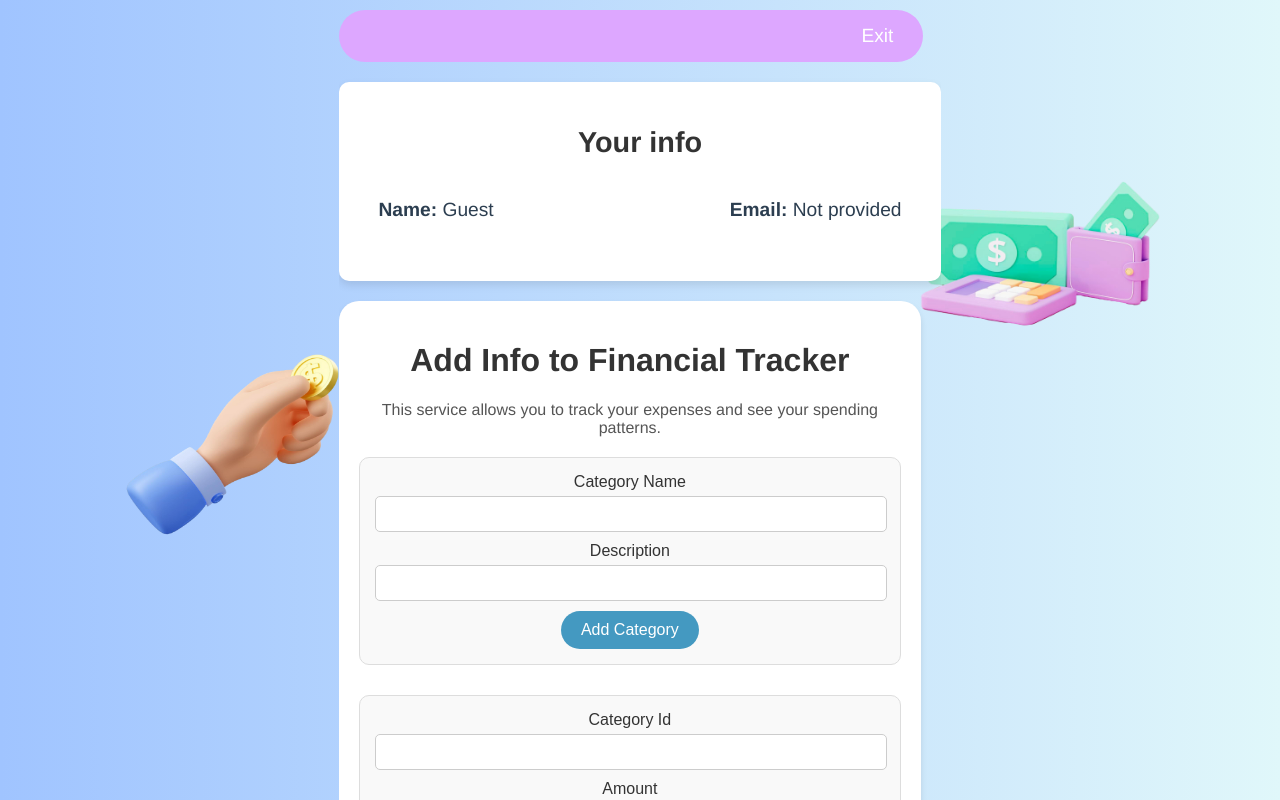
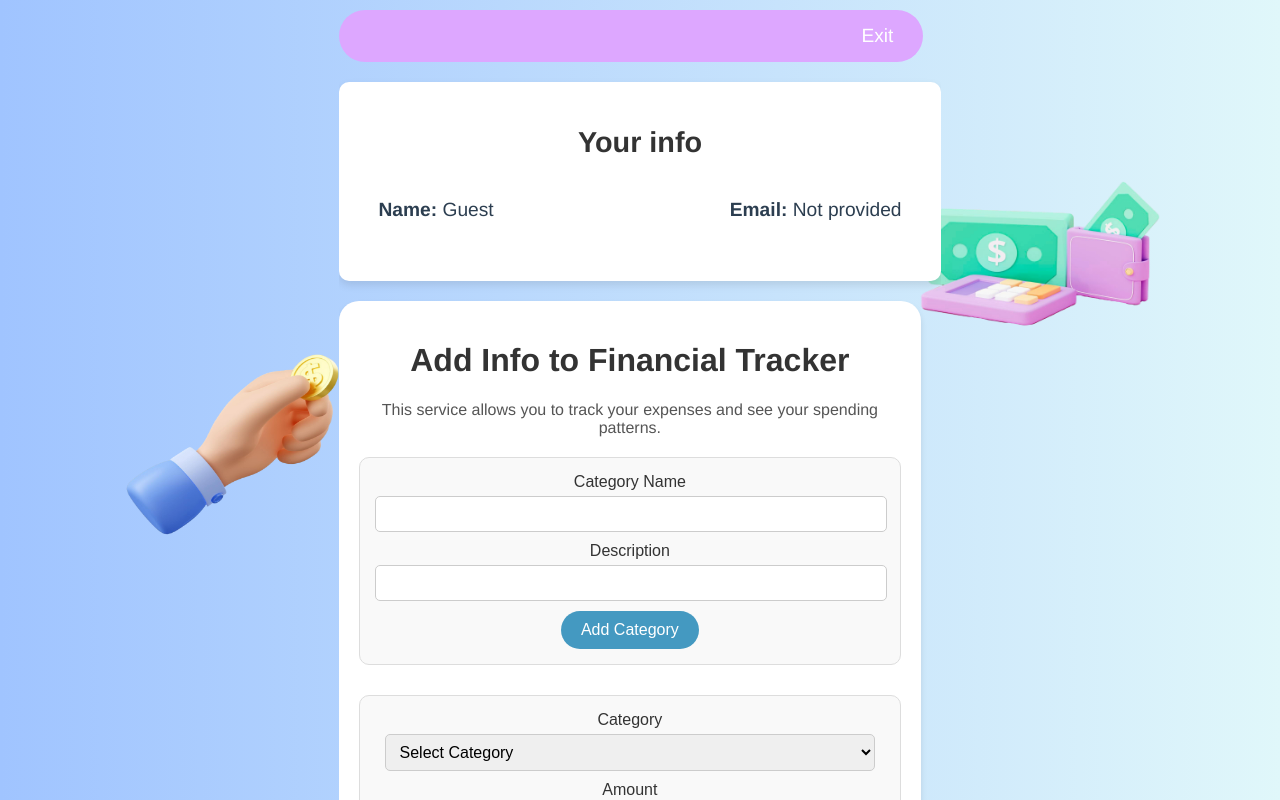
Before and after one commit to dushesk/final_project, a Vue app in the folder frontend/: page /home in a window 1280 px wide. Shown: the top 800 px of the page. Built offline with nearby package versions, Linux system fonts and the light colour scheme.

Commit message:
Форма для добавления расхода

```diff
--- a/frontend/src/components/Home.vue
+++ b/frontend/src/components/Home.vue
@@ -62,15 +62,13 @@
         <div class="form-container">
           <form @submit.prevent="addExpense">
             <div>
-              <!-- <label for="categoryInput">Category Id</label>
-              <select v-model="newExpense.category_id" required>
+              <label for="categoryInput">Category</label>
+              <select v-model="newExpense.category_id" id="categoryInput" required>
                 <option value="" disabled>Select Category</option>
                 <option v-for="category in categories" :key="category._id" :value="category._id">
                   {{ category.name }}
                 </option>
-              </select> -->
-              <label for="categoryInput">Category Id</label>
-              <input type="text" id="categoryInput" v-model="newExpense.category_id" required />
+              </select>
             </div>
             <div>
               <label for="amount">Amount</label>
```
